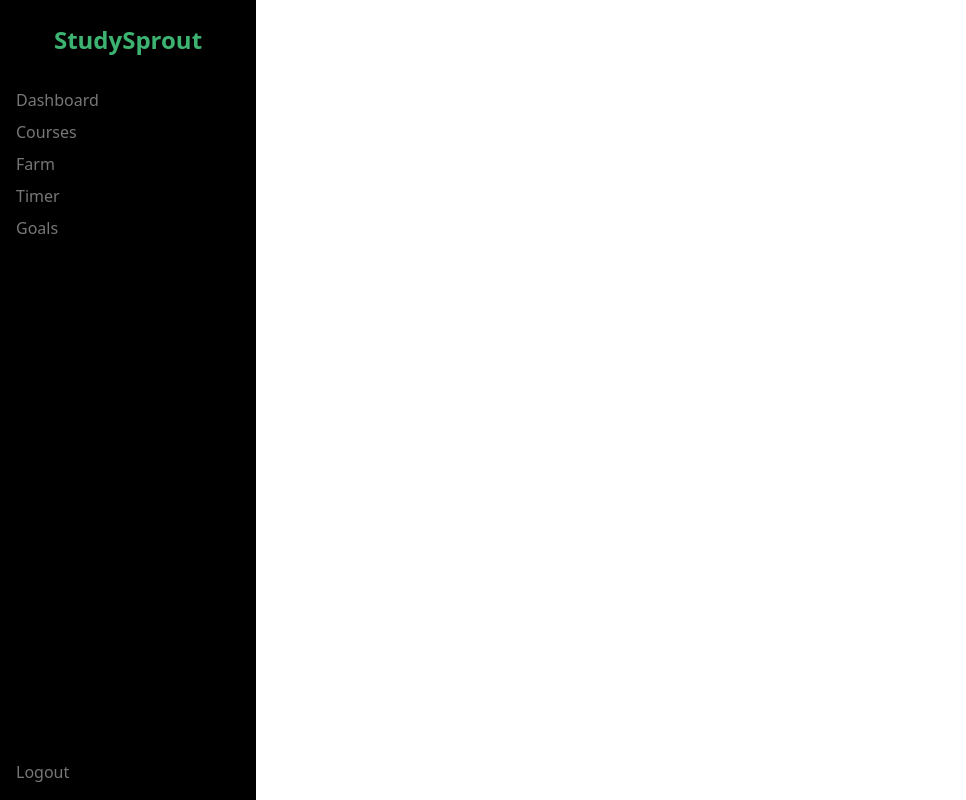
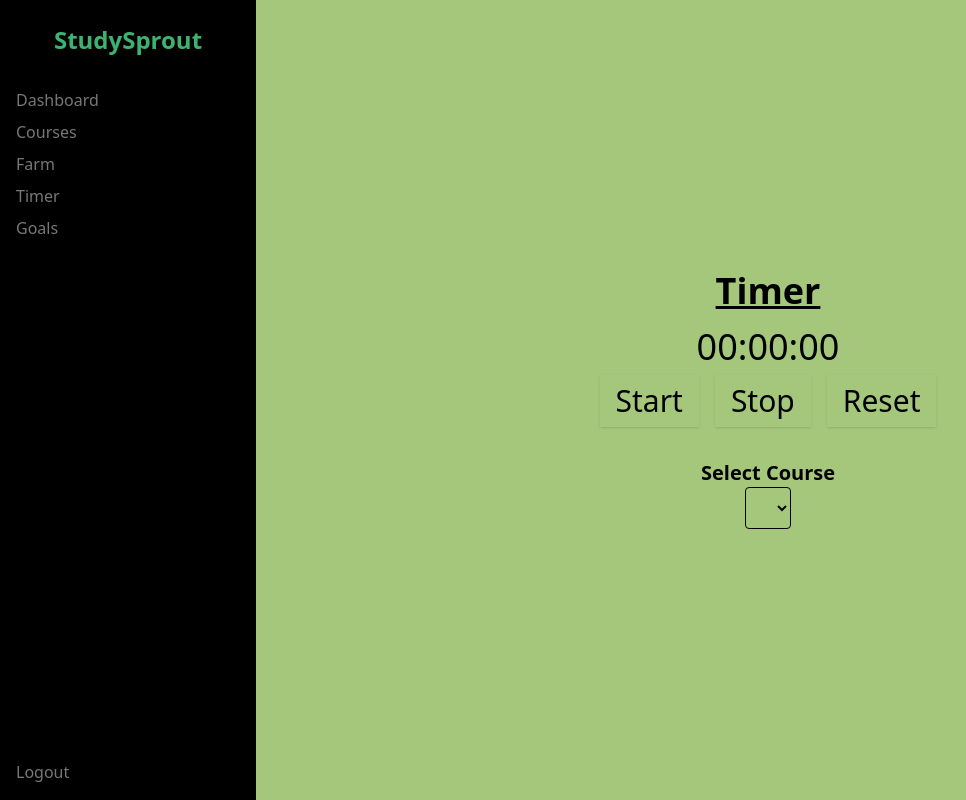
Before and after one commit to Hamza-Yousaf/StudySprout, a React (Vite) app in the folder frontend/: page /timer in a window 1280 px wide. Shown: the whole page, without its empty margins (0-966 px from the left). Built offline with nearby package versions, Linux system fonts and the light colour scheme.

Commit message:
basic ui timer page

```diff
--- a/frontend/src/pages/TimerPage.jsx
+++ b/frontend/src/pages/TimerPage.jsx
@@ -1,8 +1,69 @@
-import React from "react";
+import React, { useState } from "react";
 import Sidebar from "../components/Sidebar";
+import { useAuthContext } from "../hooks/useAuthContext";
+import { useEffect } from "react";
 
 const TimerPage = () => {
-  return <Sidebar />;
+  const { user } = useAuthContext();
+  const [courses, setCourses] = useState([]);
+
+  useEffect(() => {
+    if (!user?.id) {
+      //null or undefined (?)
+      return;
+    }
+
+    const fetchCourses = async () => {
+      try {
+        const res = await fetch(`http://localhost:5000/api/courses/${user.id}`);
+
+        const response = await res.json();
+        setCourses(response.data);
+      } catch (error) {
+        console.log("error in fetching courses");
+      }
+    };
+
+    fetchCourses();
+  }, [user]);
+
+  return (
+    <div className="bg-[var(--oliveLeaf)] flex">
+      <Sidebar />
+      <div className="m-auto flex flex-col w-auto items-center">
+        <h1 className="text-4xl font-bold mb-4 underline">Timer</h1>
+
+        <div className="flex flex-col items-center">
+          <div className="text-4xl mb-2">00:00:00</div>
+          <div className="flex space-x-4 text-3xl">
+            <button className="w-auto shadow-sm px-4 py-2 cursor-pointer">
+              Start
+            </button>
+            <button className="w-auto shadow-sm px-4 py-2 cursor-pointer">
+              Stop
+            </button>
+            <button className="w-auto shadow-sm px-4 py-2 cursor-pointer">
+              Reset
+            </button>
+          </div>
+          <div className="mt-8 flex flex-col items-center">
+            <label className="block text-xl font-bold" htmlFor="course">
+              Select Course
+            </label>
+            <select
+              name="course"
+              id="course"
+              className="border py-2 px-3 rounded italic cursor-pointer"
+            >
+              {courses.map((course) => (
+                <option key={course._id}>{course.title}</option>
+              ))}
+            </select>
+          </div>
+        </div>
+      </div>
+    </div>
+  );
 };
 
 export default TimerPage;
```
